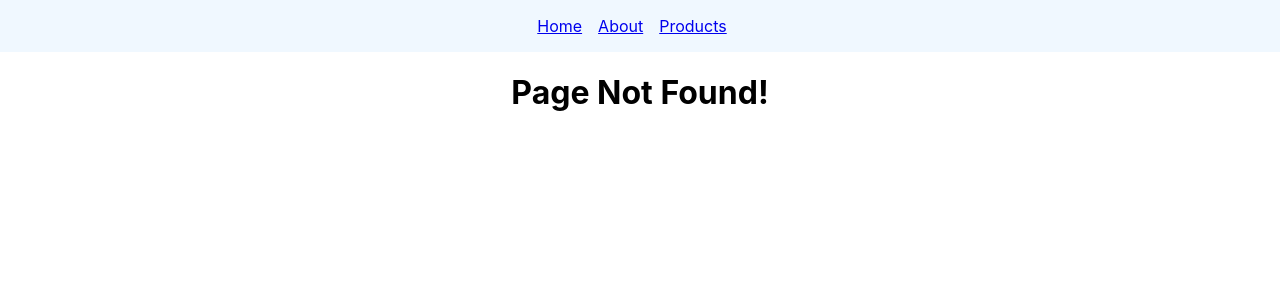
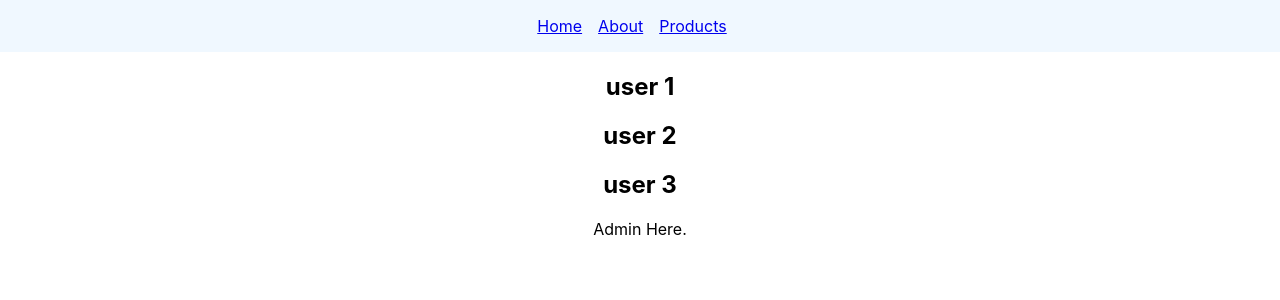
Before and after one commit to Krishnaprasad15/React-Router, a React (Create React App) app: page /users/admin in a window 1280 px wide. Before the commit this address had no page. Shown: the top 300 px of the page. Built offline with nearby package versions, Linux system fonts and the light colour scheme.

Commit message:
Dynamic Routes

```diff
--- a/src/App.js
+++ b/src/App.js
@@ -9,6 +9,9 @@ import NoMatch from './Components/NoMatch';
 import Products from './Components/Products';
 import FeaturedProducts from './Components/FeaturedProducts';
 import NewProducts from './Components/NewProducts';
+import Users from './Components/Users';
+import UserData from './Components/UserData';
+import Admin from './Components/Admin';
 function App() {
   return (
     <div className="App">
@@ -23,6 +26,10 @@ function App() {
           <Route path='featuredProducts' element={<FeaturedProducts/>}/>
           <Route path='newProducts' element={<NewProducts/>}/>
         </Route>
+        <Route path='users' element={<Users/>}>
+          <Route path=':userID' element={<UserData/>}/>
+          <Route path='admin' element={<Admin/>}/>
+        </Route>
         <Route path='*' element={ <NoMatch/> }/>
       </Routes>
       </>
--- /dev/null
+++ b/src/Components/Admin.js
@@ -0,0 +1,11 @@
+import React from 'react'
+
+const Admin = () => {
+  return (
+    <div>
+      Admin Here.
+    </div>
+  )
+}
+
+export default Admin
--- /dev/null
+++ b/src/Components/UserData.js
@@ -0,0 +1,11 @@
+import React from 'react'
+
+const UserData = () => {
+  return (
+    <div>
+      User Details!
+    </div>
+  )
+}
+
+export default UserData
--- /dev/null
+++ b/src/Components/Users.js
@@ -0,0 +1,15 @@
+import React from 'react'
+import { Outlet } from 'react-router-dom'
+
+const Users = () => {
+  return (
+    <div>
+      <h2>user 1</h2>
+      <h2>user 2</h2>
+      <h2>user 3</h2>
+      <Outlet/>
+    </div>
+  )
+}
+
+export default Users
```
